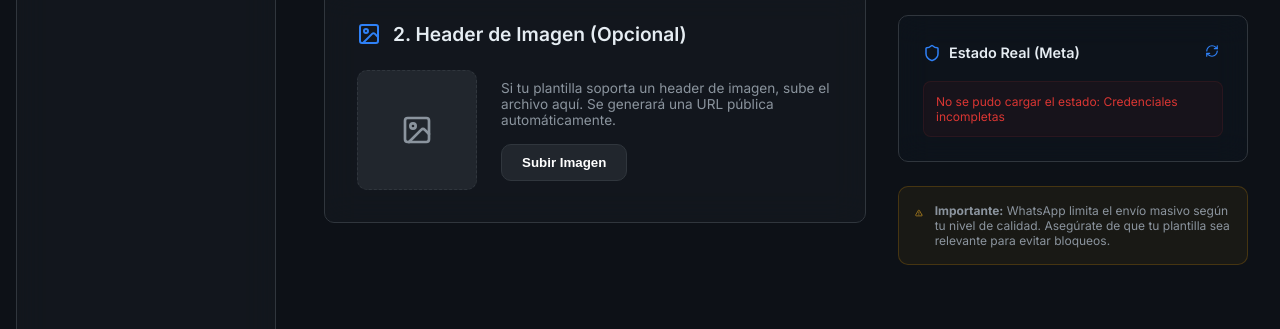
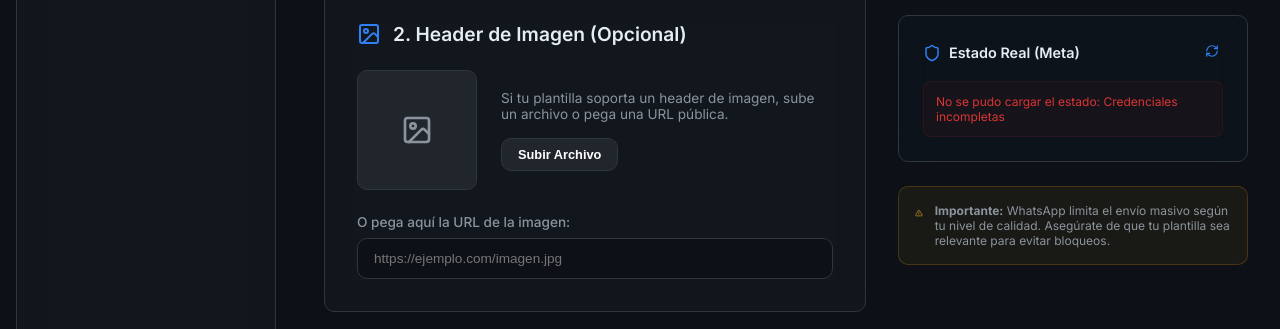
Before and after one commit to stgoinf/wa-campaigns, a Next.js app: page /dashboard/send in a window 1280 px wide. Shown: the part 364-693 px from the top of the page. Built offline with nearby package versions, Linux system fonts and the light colour scheme; no server answers; the database is empty.

Commit message:
Add manual URL input for template header image

```diff
--- a/src/app/dashboard/send/page.js
+++ b/src/app/dashboard/send/page.js
@@ -257,6 +257,7 @@
               <h2 style={{ fontSize: '1.2rem', fontWeight: '600' }}>2. Header de Imagen (Opcional)</h2>
             </div>
 
+            <div style={{ display: 'grid', gap: '1.5rem' }}>
               <div style={{ display: 'flex', gap: '1.5rem', alignItems: 'center' }}>
                 <div
                   style={{
@@ -267,9 +268,10 @@
                     display: 'flex',
                     alignItems: 'center',
                     justifyContent: 'center',
-                  border: '1px dashed var(--border-color)',
+                    border: '1px solid var(--border-color)',
                     position: 'relative',
-                  overflow: 'hidden'
+                    overflow: 'hidden',
+                    flexShrink: 0
                   }}
                 >
                   {headerImageUrl ? (
@@ -281,8 +283,9 @@
 
                 <div style={{ flex: 1 }}>
                   <p style={{ fontSize: '0.85rem', color: 'var(--text-secondary)', marginBottom: '1rem' }}>
-                  Si tu plantilla soporta un header de imagen, sube el archivo aquí. Se generará una URL pública automáticamente.
+                    Si tu plantilla soporta un header de imagen, sube un archivo o pega una URL pública.
                   </p>
+                  <div style={{ display: 'flex', gap: '0.5rem' }}>
                     <input
                       type="file"
                       id="headerUpload"
@@ -292,12 +295,37 @@
                     />
                     <button
                       className="btn-primary"
-                  style={{ background: 'var(--surface-hover)', color: 'white', border: '1px solid var(--border-color)' }}
+                      style={{ background: 'var(--surface-hover)', color: 'white', border: '1px solid var(--border-color)', fontSize: '0.8rem', padding: '8px 16px' }}
                       onClick={() => document.getElementById('headerUpload').click()}
                       disabled={uploadingImage}
                     >
-                  {uploadingImage ? 'Subiendo...' : 'Subir Imagen'}
+                      {uploadingImage ? 'Subiendo...' : 'Subir Archivo'}
                     </button>
+                    {headerImageUrl && (
+                      <button
+                        className="btn-secondary"
+                        style={{ fontSize: '0.8rem', padding: '8px 16px', color: '#da3633', border: '1px solid #da3633' }}
+                        onClick={() => setHeaderImageUrl('')}
+                      >
+                        Quitar
+                      </button>
+                    )}
+                  </div>
+                </div>
+              </div>
+
+              <div style={{ display: 'grid', gap: '0.5rem' }}>
+                <label style={{ fontSize: '0.85rem', fontWeight: '500', color: 'var(--text-secondary)' }}>
+                  O pega aquí la URL de la imagen:
+                </label>
+                <input
+                  type="text"
+                  className="input-field"
+                  placeholder="https://ejemplo.com/imagen.jpg"
+                  value={headerImageUrl}
+                  onChange={(e) => setHeaderImageUrl(e.target.value)}
+                  style={{ fontSize: '0.85rem' }}
+                />
               </div>
             </div>
           </section>
```
Lines whose indentation alone changed are shown as unchanged.
